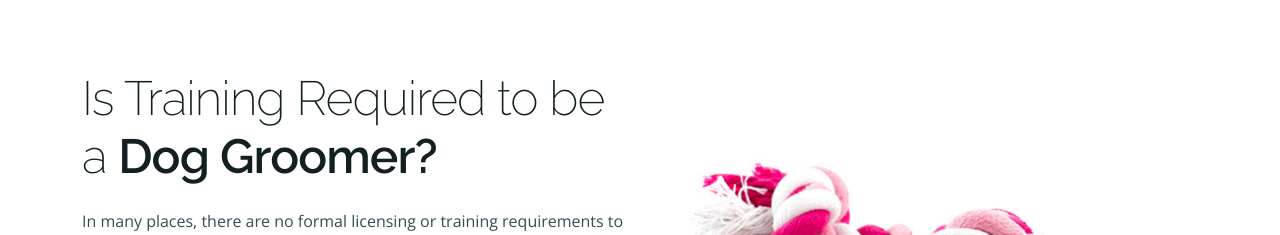
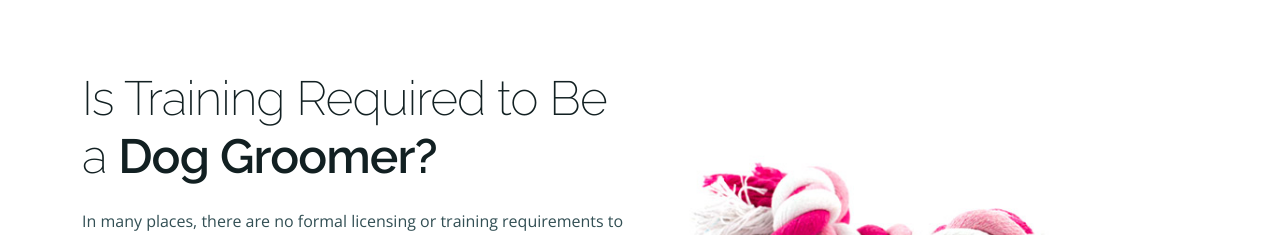
Before and after one commit to QCCareerSchool-Org/www.qcpetstudies.com, a Next.js app: page /dog-grooming-courses/resources/license-vs-certification in a window 1280 px wide. Shown: the part 472-707 px from the top of the page. Built offline with nearby package versions, Linux system fonts and the light colour scheme; no server answers.

Commit message:
Fix capitalization of heading in license page
"Be" is a verb

```diff
--- a/src/pages/dog-grooming-courses/resources/license-vs-certification.tsx
+++ b/src/pages/dog-grooming-courses/resources/license-vs-certification.tsx
@@ -38,7 +38,7 @@ const LicenseVsCertification: NextPage = () => {
         <div className="container">
           <div className="row align-items-center">
             <div className="col-12 col-lg-6">
-              <h2 className="mb-4">Is Training Required to be a <strong>Dog Groomer?</strong></h2>
+              <h2 className="mb-4">Is Training Required to Be a <strong>Dog Groomer?</strong></h2>
               <p>In many places, there are no formal licensing or training requirements to be a professional dog groomer. It all depends on where you live and varies from region to region. Some places require a license or certification in order to operate a grooming business. Others will require nothing at all.</p>
               <p>Be sure to research local regulations to best determine what is required in order to start a dog grooming career in your city or town.</p>
               <p className="lead">Even if education is not required, discover the many <Link href="/2020/11/el-paso-requires-dog-groomer-certification-as-of-january-1st"><a className="link-primary">advantages of getting professionally trained and certified</a></Link>!</p>
```
